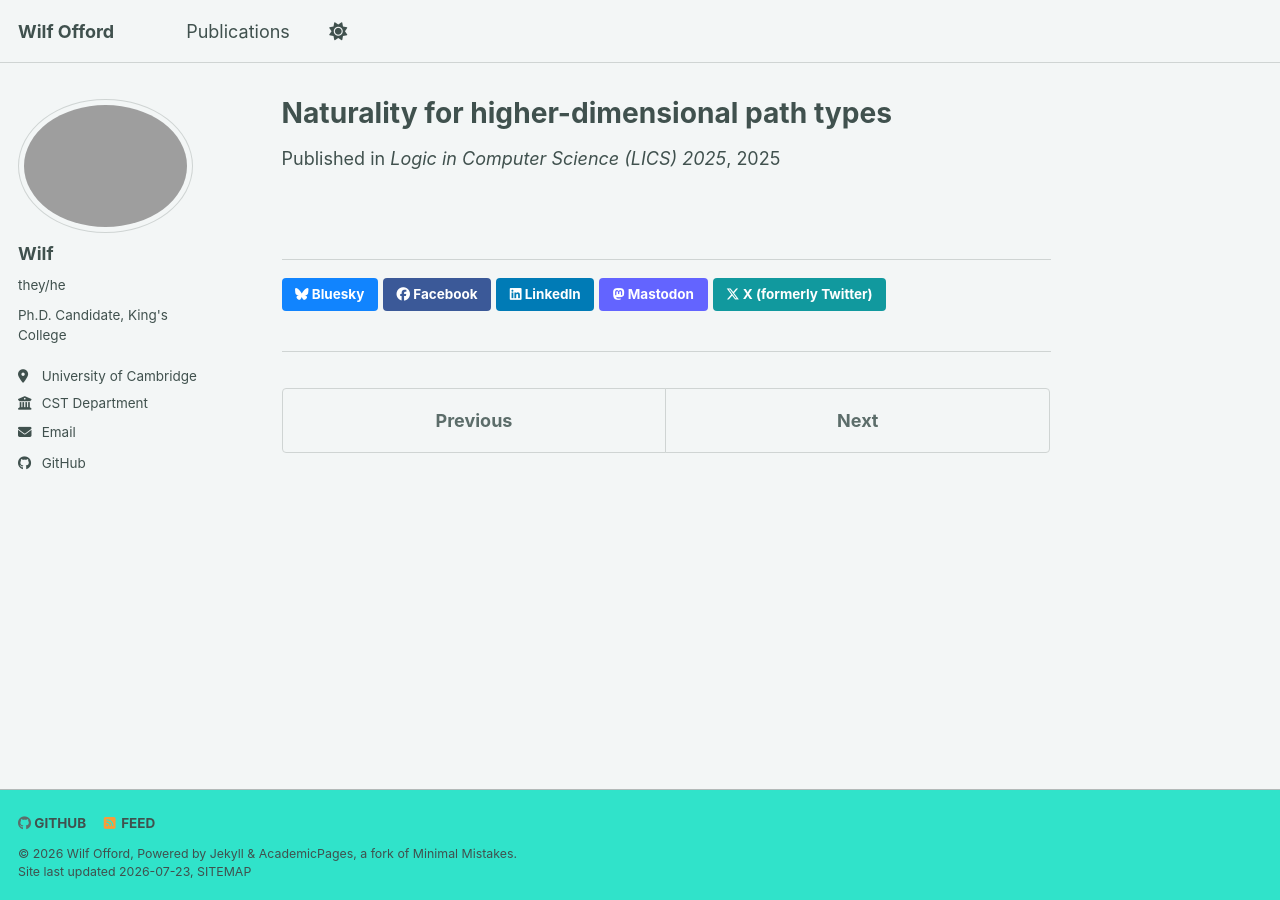
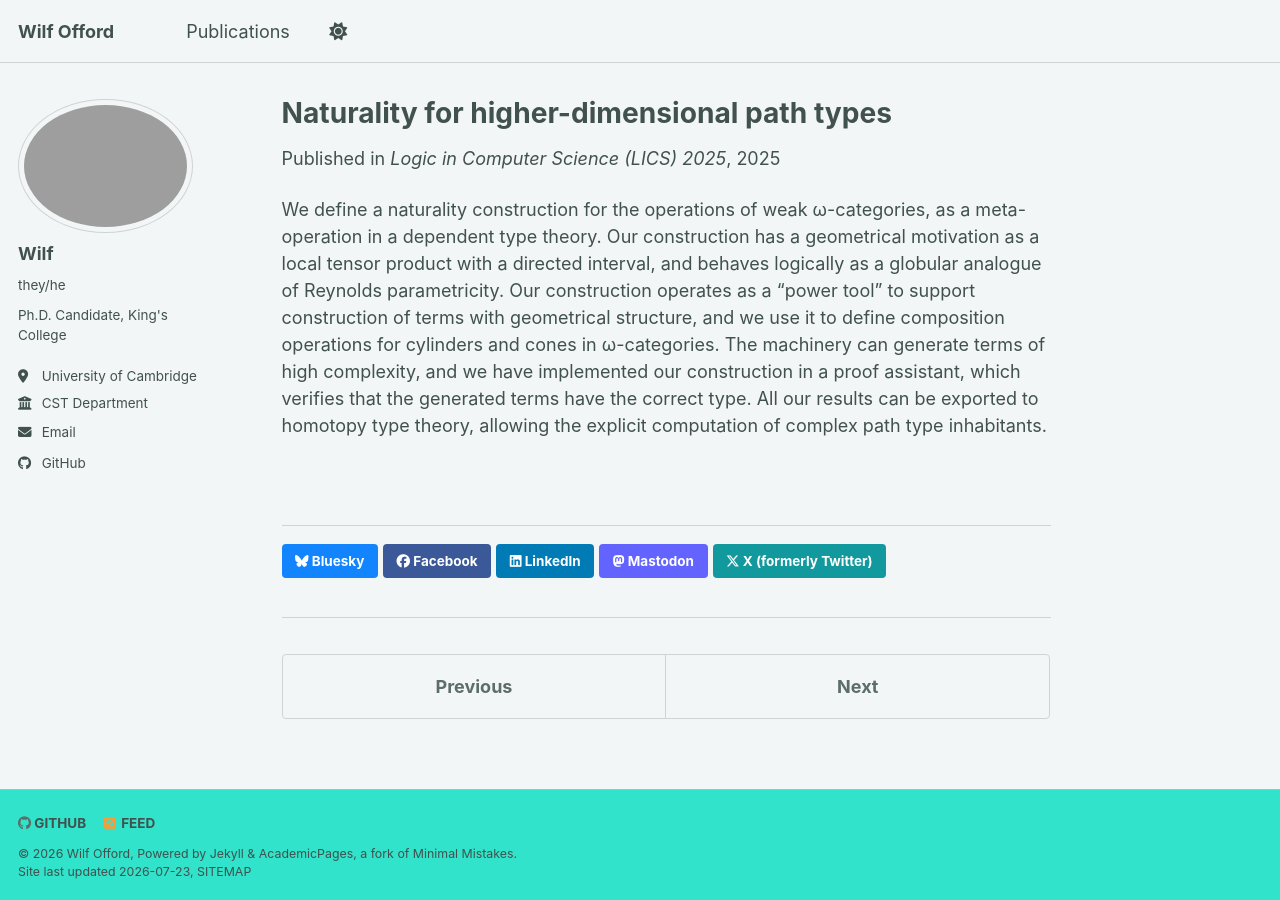
Before and after one commit to wilfofford/wilfofford.github.io, a Jekyll site: the page built from _publications/naturalityforhigherdimensionalpathtypes.md, in a window 1280 px wide. Built offline with Jekyll 4.4.1, drawn with Linux system fonts in a browser that asks for light colours; a style sheet for code colours, icons or effects is not loaded.

Commit message:
Update naturalityforhigherdimensionalpathtypes.md

```diff
--- a/_publications/naturalityforhigherdimensionalpathtypes.md
+++ b/_publications/naturalityforhigherdimensionalpathtypes.md
@@ -3,8 +3,9 @@ title: "Naturality for higher-dimensional path types"
 collection: publications
 category: conferences
 permalink: /publication/naturalityforhigherdimensionalpathtypes
-excerpt: 'We define a naturality construction for the operations of weak ω-categories, as a meta-operation in a dependent type theory. Our construction has a geometrical motivation as a local tensor product with a directed interval, and behaves logically as a globular analogue of Reynolds parametricity. Our construction operates as a "power tool" to support construction of terms with geometrical structure, and we use it to define composition operations for cylinders and cones in ω-categories. The machinery can generate terms of high complexity, and we have implemented our construction in a proof assistant, which verifies that the generated terms have the correct type. All our results can be exported to homotopy type theory, allowing the explicit computation of complex path type inhabitants.'
+excerpt: 'We define a naturality construction for the operations of weak ω-categories, as a meta-operation in a dependent type theory.'
 date: 2025-06-23
 venue: 'Logic in Computer Science (LICS) 2025'
 paperurl: 'https://ieeexplore.ieee.org/document/11186346'
 ---
+We define a naturality construction for the operations of weak ω-categories, as a meta-operation in a dependent type theory. Our construction has a geometrical motivation as a local tensor product with a directed interval, and behaves logically as a globular analogue of Reynolds parametricity. Our construction operates as a "power tool" to support construction of terms with geometrical structure, and we use it to define composition operations for cylinders and cones in ω-categories. The machinery can generate terms of high complexity, and we have implemented our construction in a proof assistant, which verifies that the generated terms have the correct type. All our results can be exported to homotopy type theory, allowing the explicit computation of complex path type inhabitants.
```
